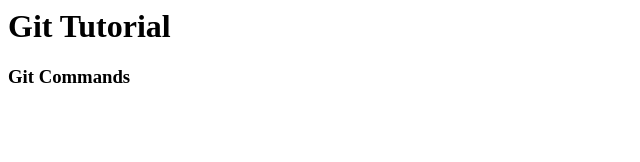
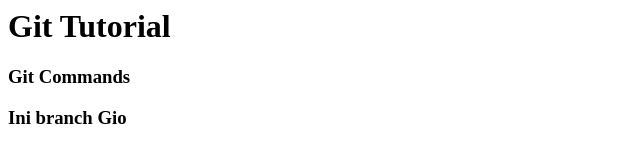
Before and after one commit to gioaprilino/ProjectTI5, a plain HTML site: page latihan.html in a window 1280 px wide. Shown: the whole page, without its empty margins (0-640 px from the left). Drawn offline with Linux system fonts and the light colour scheme.

Commit message:
tes merge branch

```diff
--- a/latihan.html
+++ b/latihan.html
@@ -6,5 +6,6 @@
     <body>
         <h1>Git Tutorial</h1>
         <h3>Git Commands</h3>
+        <h3>Ini branch Gio</h3>
     </body>
 </html>
```
